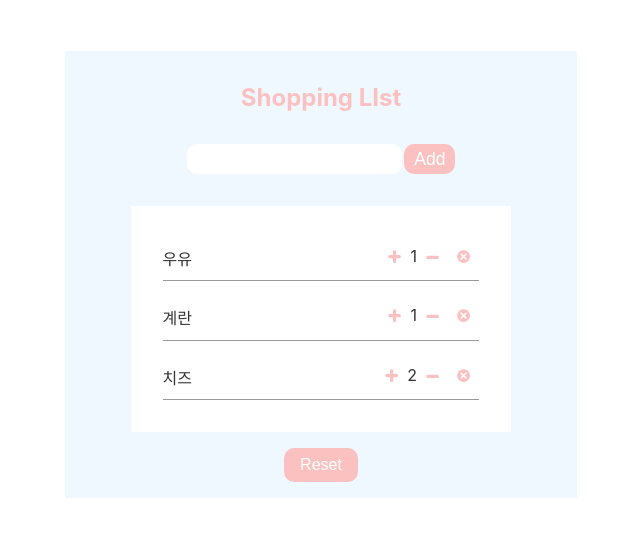
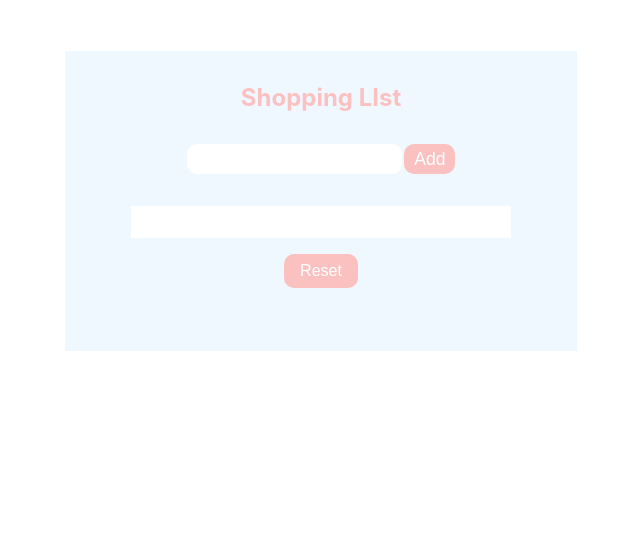
Before and after one commit to hee94/ShoppingList, a React (Create React App) app: page / in a window 1280 px wide. Shown: the top 536 px of the page, without its empty margins (319-959 px from the left). Built offline with nearby package versions, Linux system fonts and the light colour scheme.

Commit message:
reset button modify

```diff
--- a/src/App.js
+++ b/src/App.js
@@ -6,9 +6,7 @@ import List from './component/list';
 class App extends Component{
   state={
     shoppingList :[
-      {id:1 , name:'우유', count :1 },
-      {id:2 , name:'계란', count :1 },
-      {id:3 , name:'치즈', count :2 },
+      // {id:1,name:'우유',count:1},
     ]
   }
   addList =(name)=>{
@@ -39,22 +37,18 @@ class App extends Component{
     })
     this.setState({shoppingList})
   }
-  onReset = ()=> {
-    const shoppingList = this.state.shoppingList.map(list => {
-      if(list.count !== 1){
-        return {...list, count :1}
-      }
-      return list
-    });
-    this.setState({shoppingList})
+  onReset = (e)=> {
+    e.preventDefault();
+    const shoppingList = [];
+  this.setState({shoppingList})
   }
   render(){
     return(
       <main>
       <header> Shopping LIst</header>
       <InputBar addList={this.addList} />
-      <List lists={this.state.shoppingList} handleDelete={this.handleDelete}
-      handleDecrease={this.handleDecrease}  handleIncrease={this.handleIncrease} />
+      {this.state.shoppingList && <List lists={this.state.shoppingList} handleDelete={this.handleDelete}
+      handleDecrease={this.handleDecrease}  handleIncrease={this.handleIncrease} />}
       <button className="resetBtn" onClick={this.onReset}>Reset</button>
       </main>
     )
```
